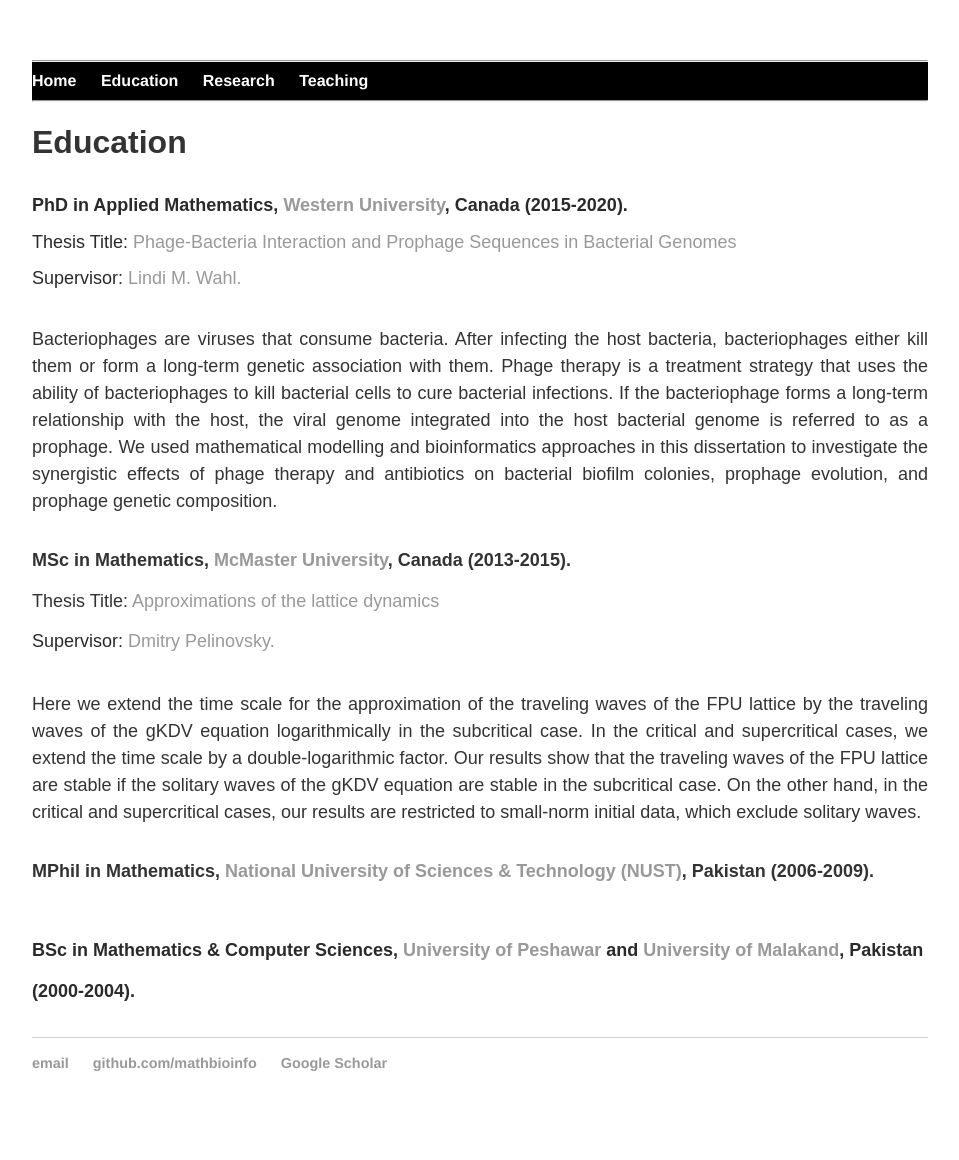
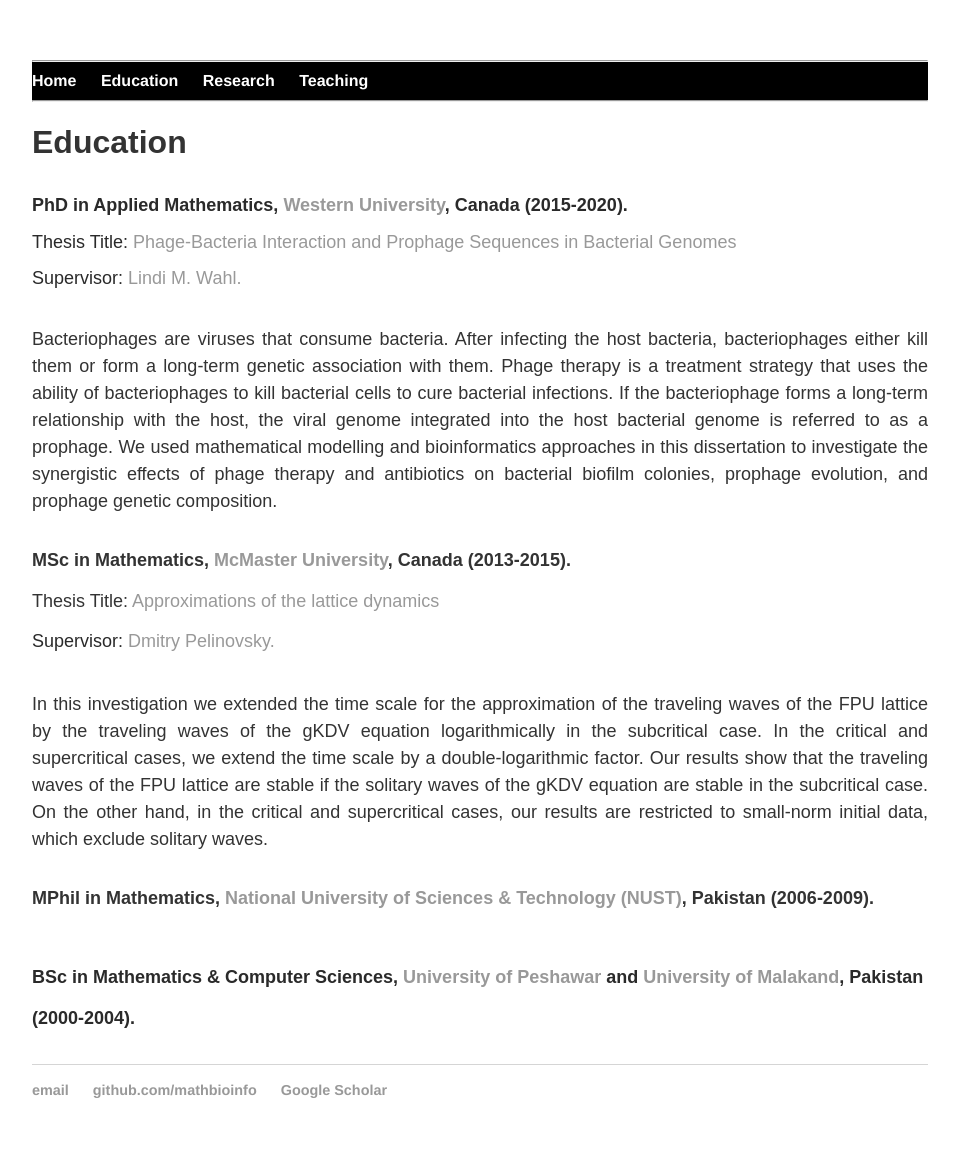
Before and after one commit to MathBioInfo/amjadkhan, a Jekyll site: the page built from Education/index.html, in a window 1280 px wide. Shown: the whole page, without its empty margins (160-1119 px from the left). Built offline with Jekyll 4.4.1, drawn with Linux system fonts in a browser that asks for light colours; before the commit the page ends 1133 px from its top, so only the background shows below that.

Commit message:
Update index.html

```diff
--- a/Education/index.html
+++ b/Education/index.html
@@ -41,7 +41,7 @@
 			<br> Supervisor: <a href="https://dmpeli.math.mcmaster.ca//" target="_blank">Dmitry Pelinovsky.</a>
 			</p>
 			<p style="text-align:justify;line-height:1"><font size="4">
-			Here we extend the time scale for the approximation of the traveling waves of the FPU lattice by the traveling waves of the gKDV equation logarithmically
+			In this investigation we extended the time scale for the approximation of the traveling waves of the FPU lattice by the traveling waves of the gKDV equation logarithmically
 			in the subcritical case. In the critical and supercritical cases, we extend the time scale by a double-logarithmic factor. Our results show that the
 			traveling waves of the FPU lattice are stable if the solitary waves of the gKDV equation are stable in the subcritical case. On the other hand, in the
 			critical and supercritical cases, our results are restricted to small-norm initial data, which exclude solitary waves.
```
